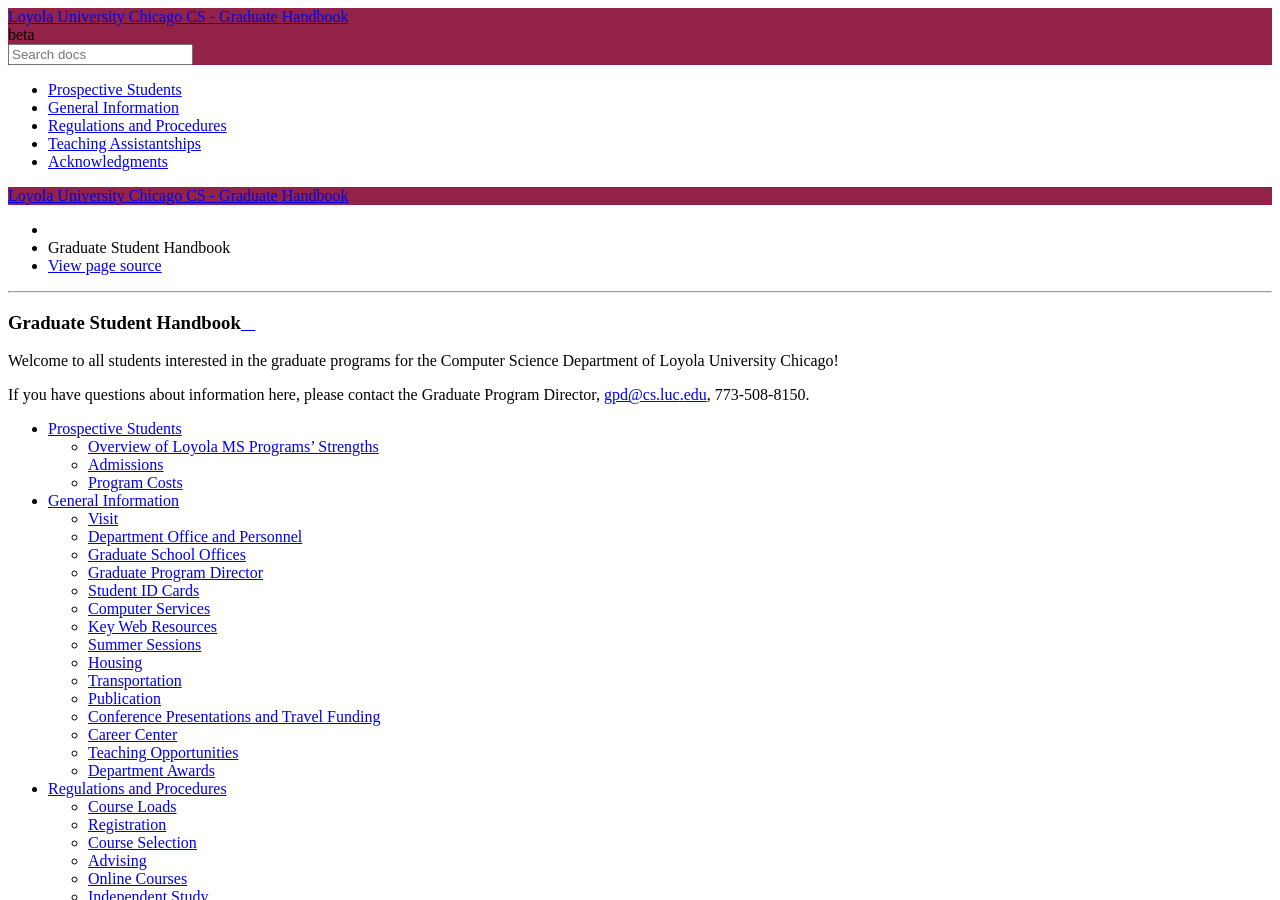
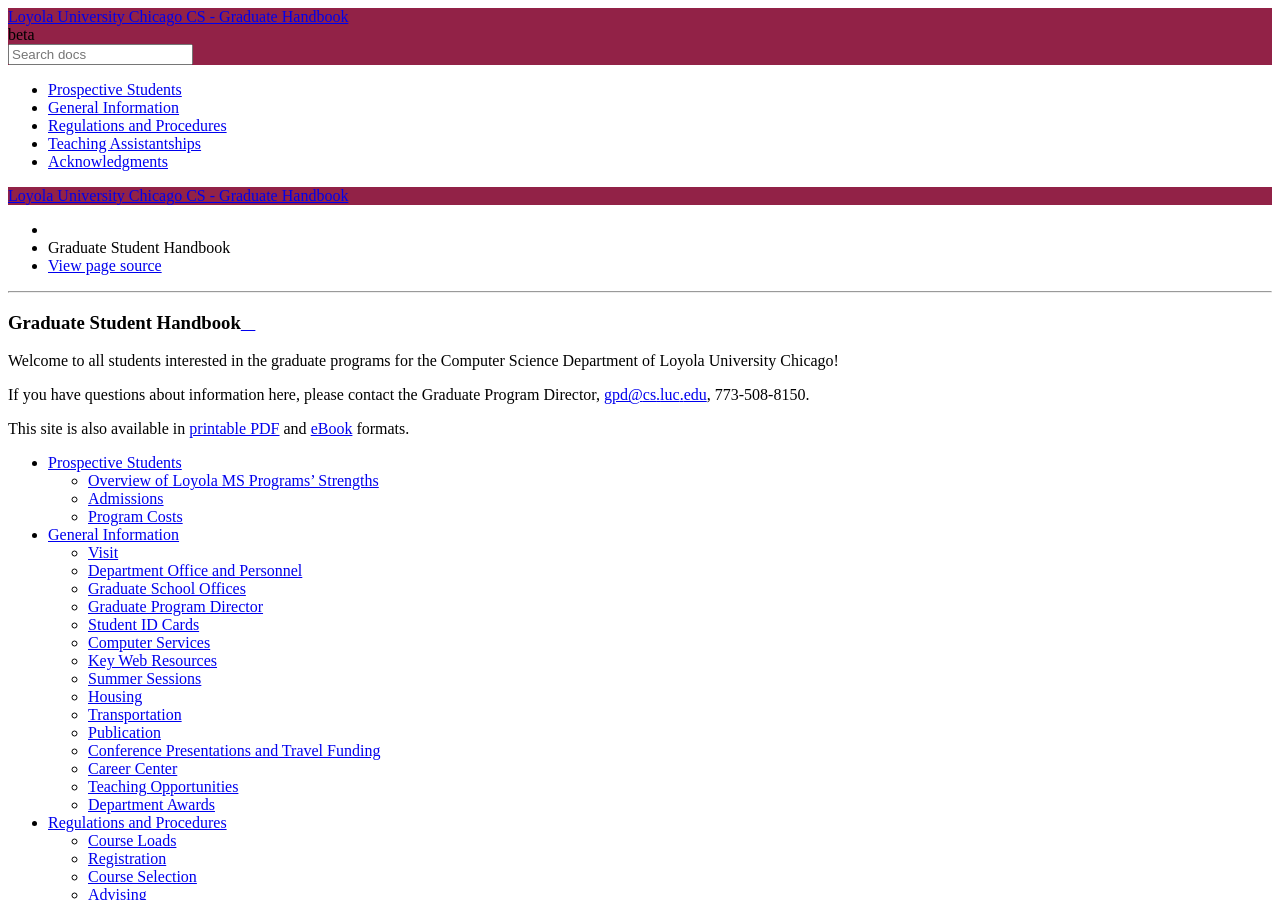
Before and after one commit to LoyolaChicagoCS/gradhandbook, a Sphinx documentation site: the page built from source/index.rst, in a window 1280 px wide and 900 px high. Built offline with Sphinx 7.4.7 and the Read the Docs theme 2.0.0, drawn with Linux system fonts in a browser that asks for light colours.

Commit message:
add support for pdf/epub

```diff
--- a/source/conf.py
+++ b/source/conf.py
@@ -27,6 +27,13 @@
 version = os.environ.get("BOOK_VERSION", "beta")
 # The full version, including alpha/beta/rc tags.
 release = version
+
+rst_epilog = """
+.. |pdf-version| replace:: `printable PDF  <https://github.com/LoyolaChicagoCS/gradhandbook/releases/download/%(version)s/LoyolaComputerScienceAcademicPrograms.pdf>`__
+
+.. |epub-version| replace:: `eBook <https://github.com/LoyolaChicagoCS/gradhandbook/releases/download/%(version)s/LoyolaComputerScienceAcademicPrograms.epub>`__
+
+""" % vars()
 
 # -- General configuration ---------------------------------------------------
 
@@ -135,7 +142,7 @@
 # (source start file, target name, title,
 #  author, documentclass [howto, manual, or own class]).
 latex_documents = [
-    (master_doc, 'LoyolaUniversityChicagoCSGraduateHandbook.tex', 'Loyola University Chicago CS - Graduate Studies Documentation',
+    (master_doc, 'LoyolaUniversityChicagoCS-GraduateHandbook.tex', 'Loyola University Chicago CS - Graduate Studies Documentation',
      'Department of Computer Science', 'manual'),
 ]
 
--- a/source/index.rst
+++ b/source/index.rst
@@ -3,12 +3,12 @@
 Graduate Student Handbook
 ==========================
 
-Welcome to all students interested in the graduate programs for the Computer Science Department
-of Loyola University Chicago!
+Welcome to all students interested in the graduate programs for the Computer Science Department of Loyola University Chicago!
 
 If you have questions about information here, please contact the
 Graduate Program Director, gpd@cs.luc.edu, 773-508-8150.
 
+This site is also available in |pdf-version| and |epub-version| formats.
 
 .. toctree::
    :maxdepth: 2
```
Also changed, not shown: .travis.yml.
